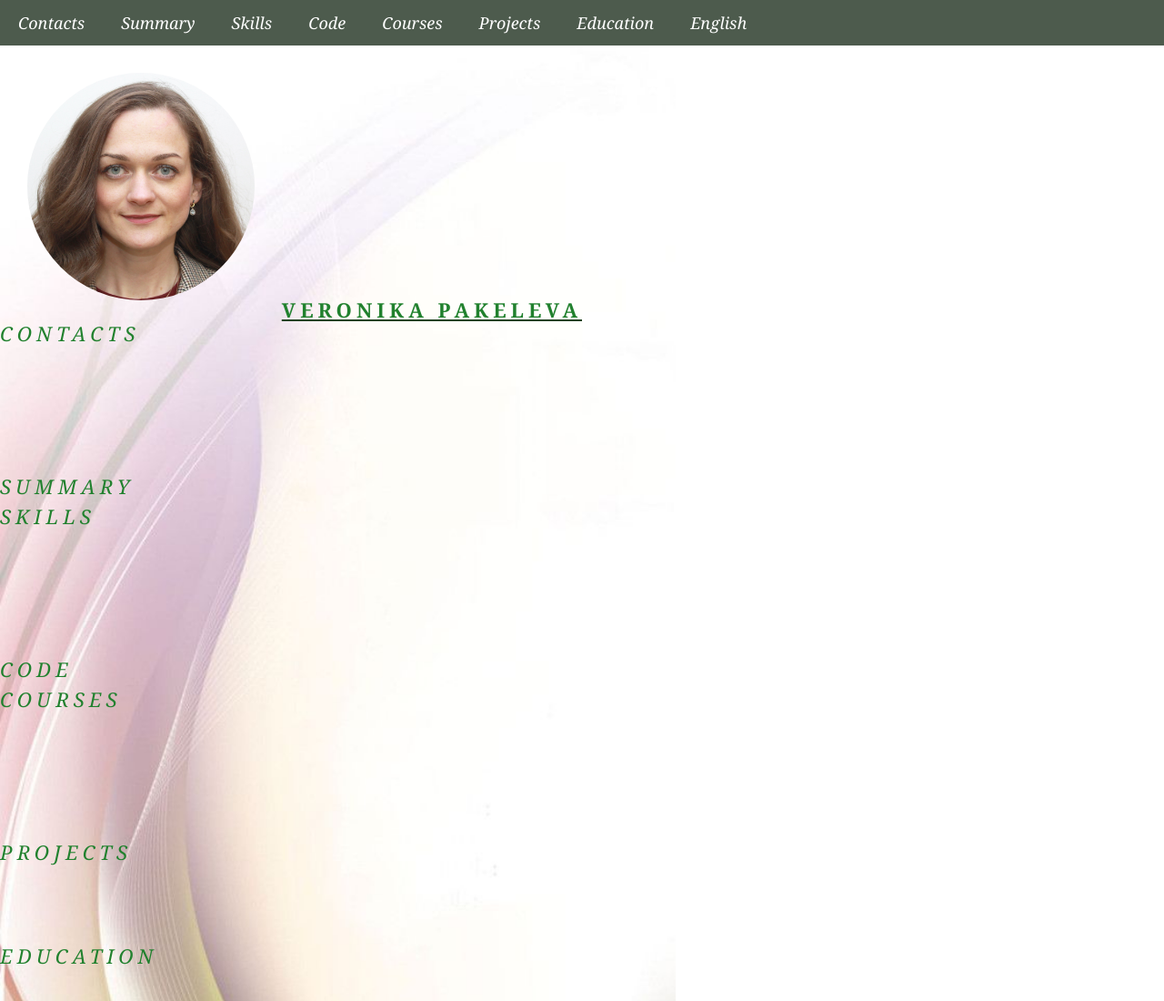
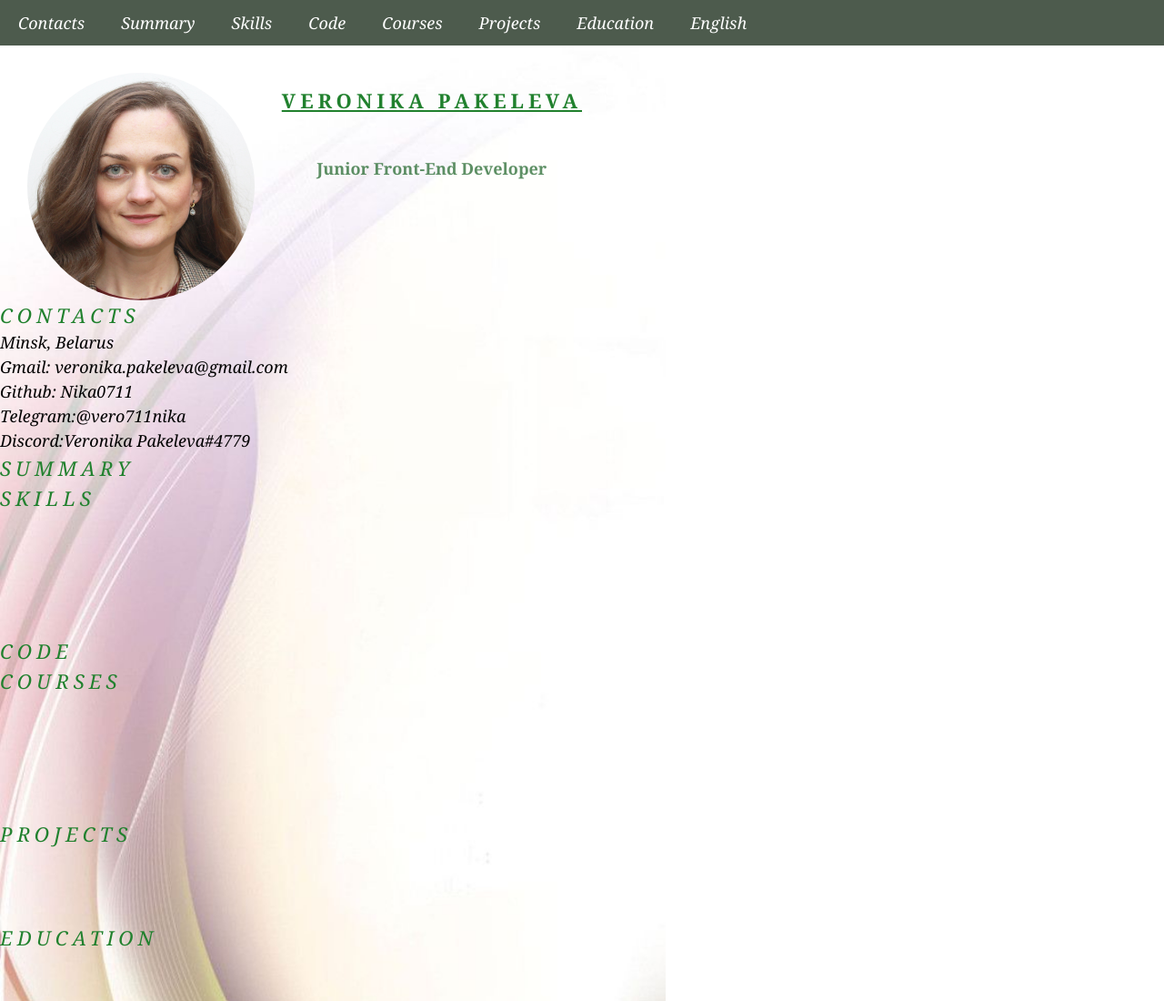
Before and after one commit to Nika0711/rsschool-cv-old, a plain HTML site: page index.html in a window 1280 px wide. Shown: the top 1100 px of the page at 91% size. Drawn offline with Linux system fonts and the light colour scheme.

Commit message:
feat: add profile info

```diff
--- a/index.html
+++ b/index.html
@@ -29,18 +29,22 @@
 
 <main class="main">
     <div class="container" class="main-container">
-        <section class="section" class="profile-section" id="profile">
+        <section class="section"  id="profile">
             <div class="img-container"></div>
-            <h1 class="section-title">Veronika Pakeleva</h1>
+            <div class="names">
+                <h1 class="section-title">Veronika Pakeleva</h1>
+                <h3 class="sub-title">Junior Front-End Developer</h3>
+            </div>
+
         </section>
         <section class="section" id="contacts">
             <h2 class="section-title">Contacts</h2>
             <ul>
-                <li></li>
-                <li></li>
-                <li></li>
-                <li></li>
-                <li></li>
+                <li>Minsk, Belarus</li>
+                <li>Gmail: <span>veronika.pakeleva@gmail.com</span></li>
+                <li>Github: <span>Nika0711</span></li>
+                <li>Telegram:<span>@vero711nika</span></li>
+                <li>Discord:<span>Veronika Pakeleva#4779</span></li>
             </ul>
         </section>
         <section class="section" id="summary">
--- a/style.css
+++ b/style.css
@@ -123,16 +123,24 @@ background-size: contain;
     letter-spacing: 5px;
     color: #21812e;
   }
-  section.profile-section{
-      display:flex;
+   #profile{
+      display: flex;
+      flex-direction: row;
       justify-content: space-between;
   }
   h1.section-title{
       font-size: 22px;
       color:#21812e;
       font-weight:700;
-      font-style: bold;
       line-height:20px;
-      text-align:right;
-      text-decoration: underline rgb(33, 66, 33);
+      text-decoration: underline #21812e;
+      padding-top:50px;
+      margin-bottom: 50px;
   }
+
+  .sub-title{
+      font-size: 18px;
+      color: #196123b3;;
+      line-height: 30px;
+      text-align:center;
+  }
```
